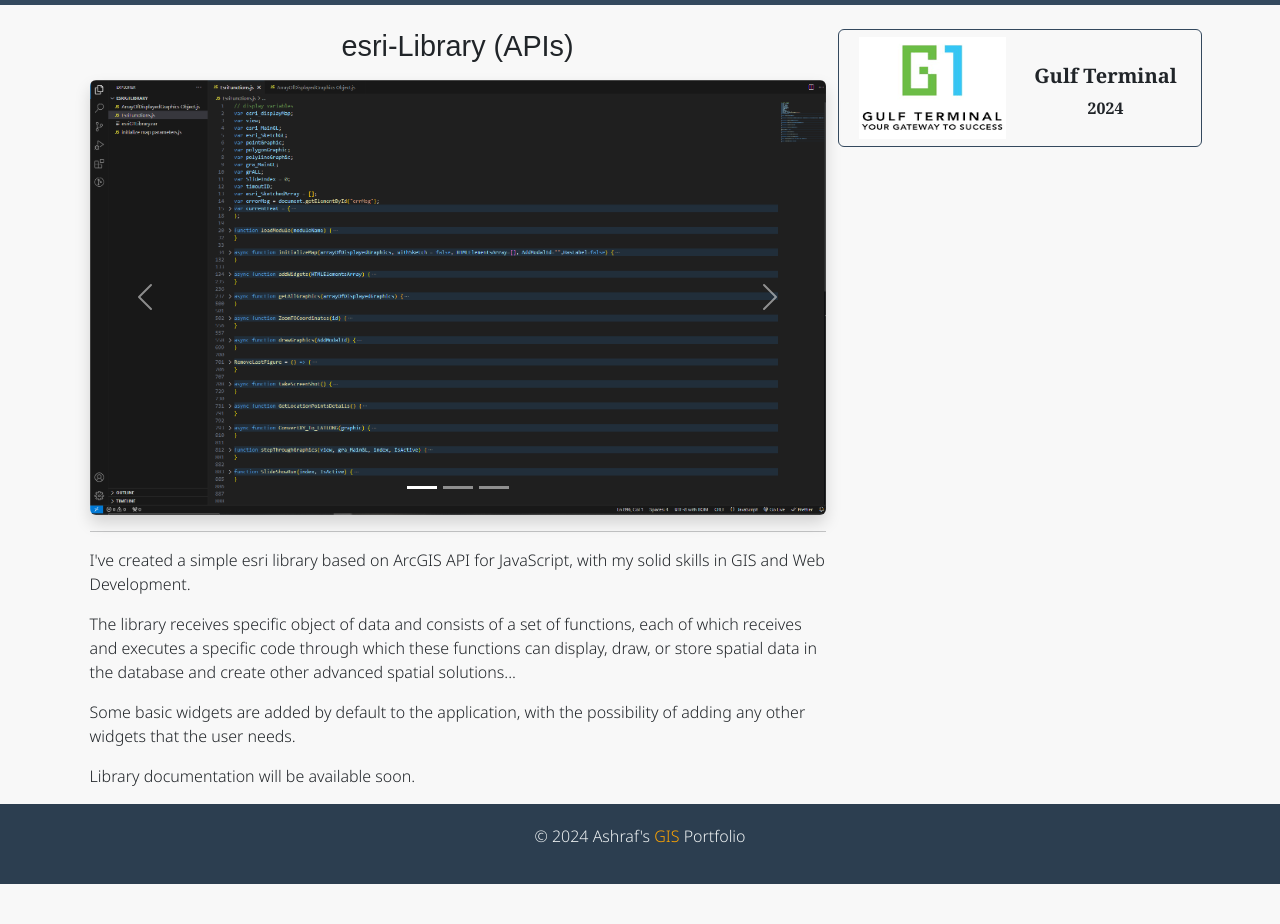
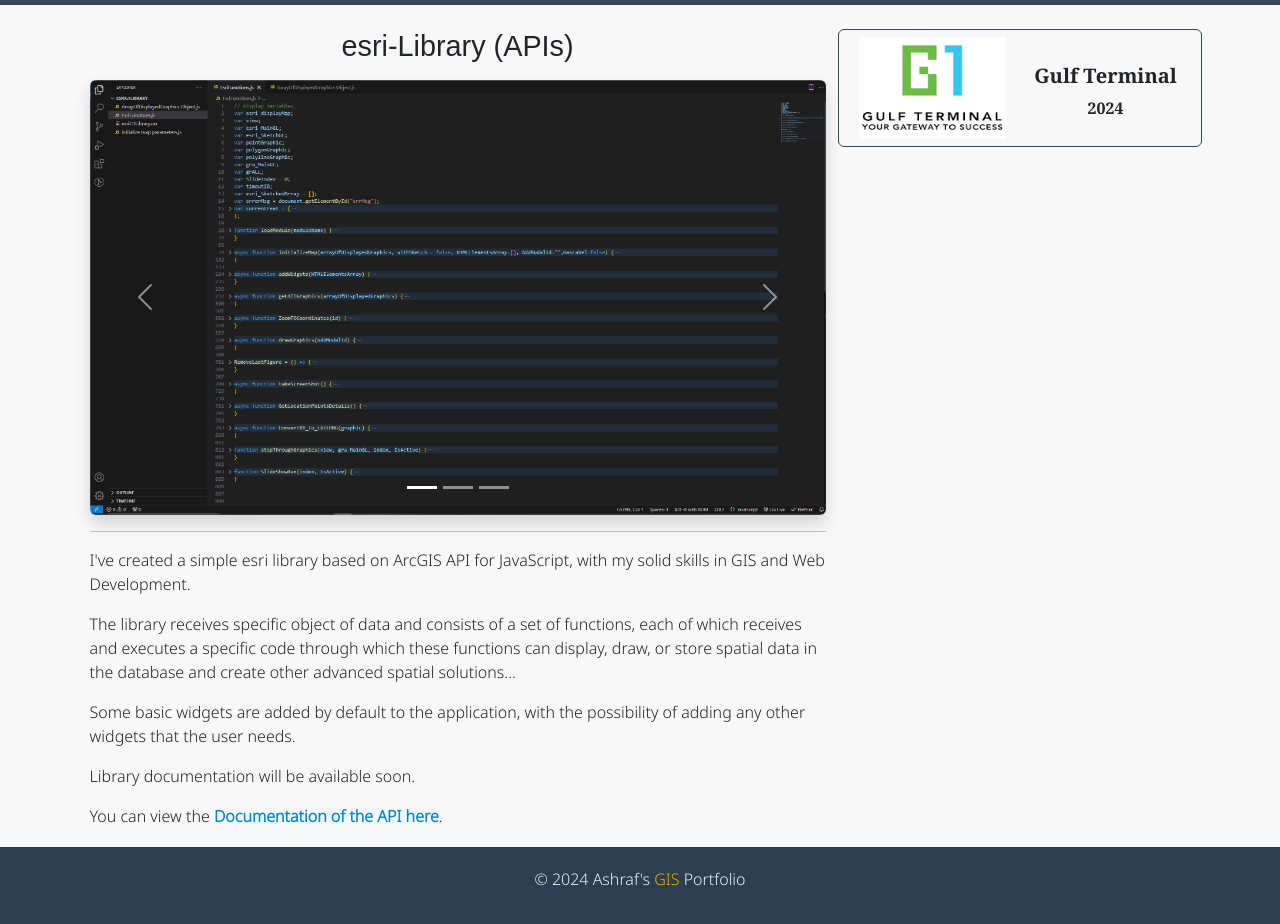
Before and after one commit to ashrafayman219/GIS-PORTFOLIO, a plain HTML site: page esri-Library.html in a window 1280 px wide. Shown: the part 176-1100 px from the top of the page. Before the commit the page ends 1060 px from the top, so only its background shows below. Drawn offline with nearby package versions, Linux system fonts and the light colour scheme; a web font is replaced by a local one.

Commit message:
esri-Library.html

```diff
--- a/esri-Library.html
+++ b/esri-Library.html
@@ -130,6 +130,7 @@
               </p>
               <p>Some basic widgets are added by default to the application, with the possibility of adding any other widgets that the user needs.</p>
               <p>Library documentation will be available soon.</p>
+              <p>You can view the <a href="de/index.html" target="_blank" class="link-projects-here d-inline-block">Documentation of the API here</a>.</p>
             </div>
 
           </div>
```
